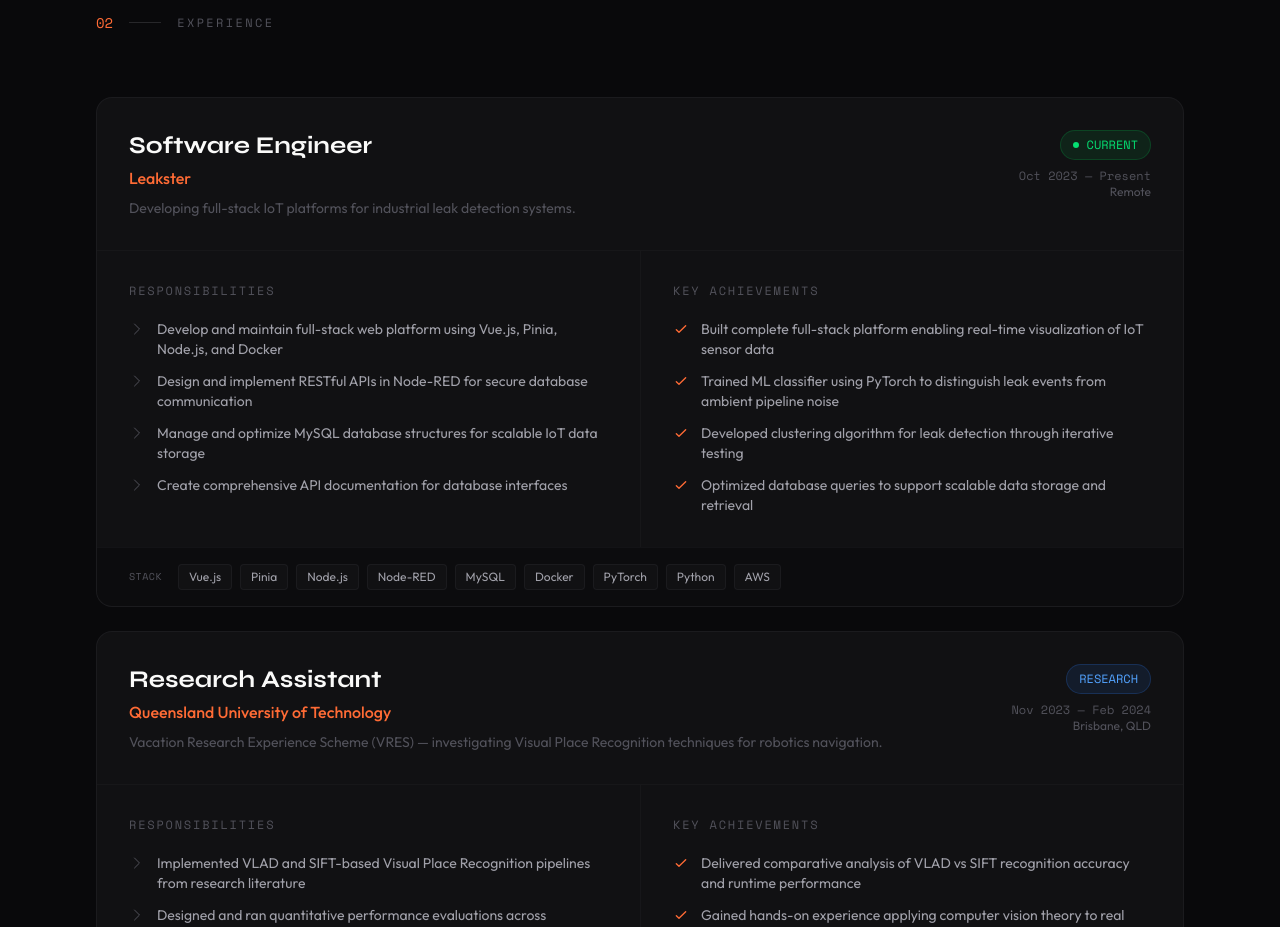
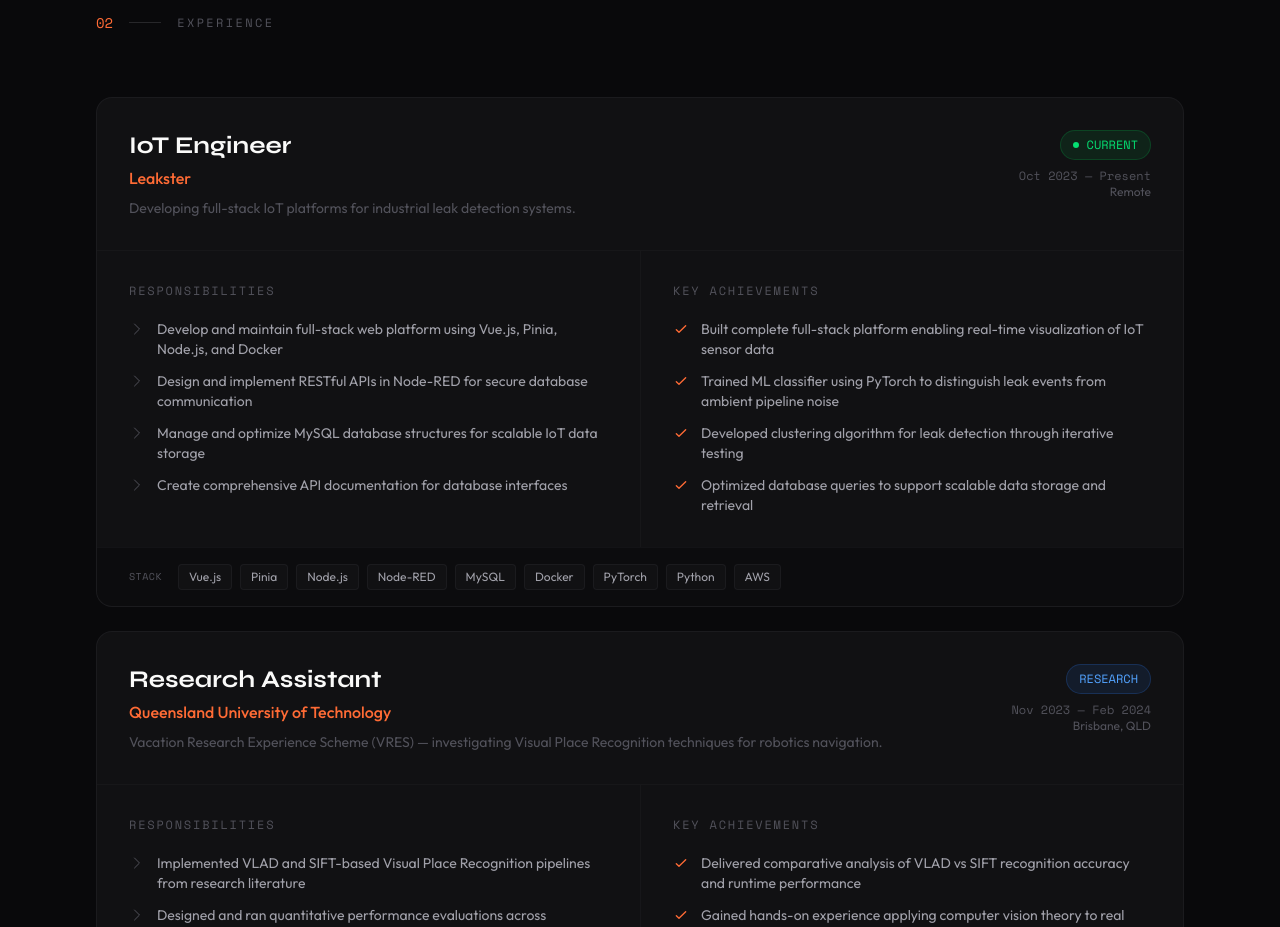
Before and after one commit to Filip-Laskowski/Portfolio-website, a Vue app: page / in a window 1280 px wide. Shown: the part 2440-3367 px from the top of the page. Built offline with nearby package versions, Linux system fonts and the light colour scheme.

Commit message:
Update Leakster role title to IoT Engineer

```diff
--- a/src/components/ExperienceSection.vue
+++ b/src/components/ExperienceSection.vue
@@ -1,7 +1,7 @@
 <script setup>
 const experiences = [
   {
-    role: 'Software Engineer',
+    role: 'IoT Engineer',
     company: 'Leakster',
     description: 'Developing full-stack IoT platforms for industrial leak detection systems.',
     period: 'Oct 2023 — Present',
```
